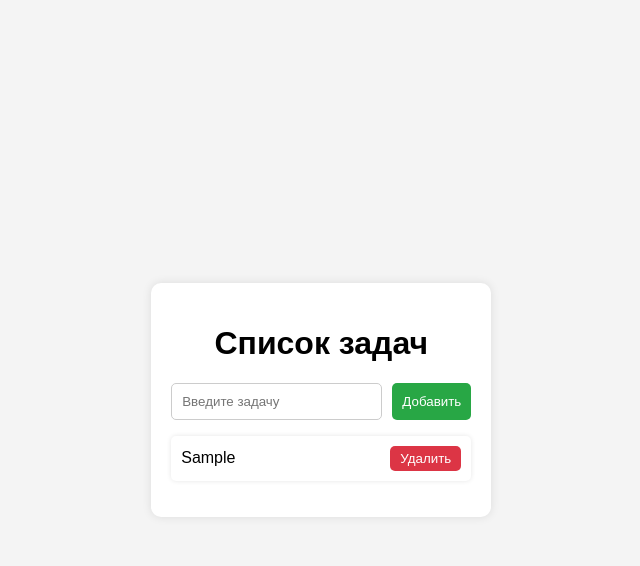
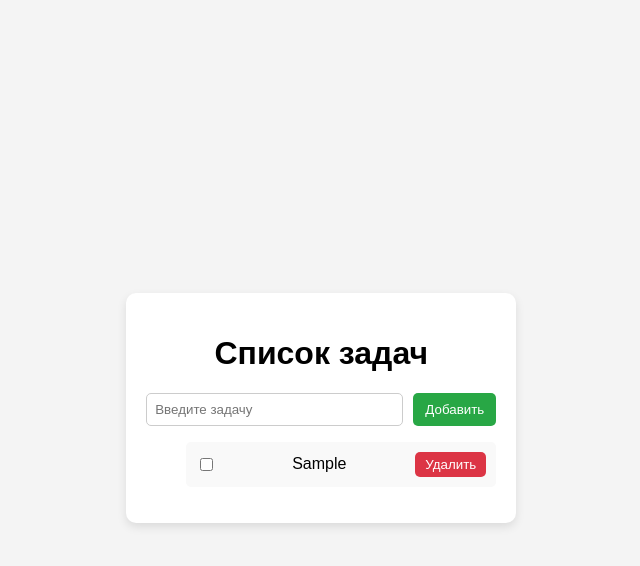
Before and after one commit to s-marceline/todo-list, a plain HTML site: page index.html in a window 1280 px wide. Both pictures are taken after typing "Sample" into the empty fields and a click on the button "Добавить". Shown: the whole page, without its empty margins (321-961 px from the left). Drawn offline with Linux system fonts and the light colour scheme.

Commit message:
updates task editing to single click

```diff
--- a/script.js
+++ b/script.js
@@ -2,55 +2,77 @@ document.addEventListener("DOMContentLoaded", () => {
     const taskInput = document.getElementById("taskInput");
     const addTaskBtn = document.getElementById("addTaskBtn");
     const taskList = document.getElementById("taskList");
-    // Загружаем сохранённые задачи
-    loadTasks();
-    // Добавление задачи
-    addTaskBtn.addEventListener("click", () => {
-        const taskText = taskInput.value.trim();
-        if (taskText === "") return;
 
-        addTask(taskText);
-        saveTasks();
+    // Функция добавления задачи
+    function addTask() {
+        if (taskInput.value.trim() === "") return;
+
+        const li = document.createElement("li");
+        li.classList.add("task-item");
+
+        // Создаем чекбокс
+        const checkbox = document.createElement("input");
+        checkbox.type = "checkbox";
+        checkbox.classList.add("task-checkbox");
+
+        // Создаем текст задачи (с возможностью редактирования)
+        const taskText = document.createElement("span");
+        taskText.textContent = taskInput.value;
+        taskText.classList.add("task-text");
+
+        // Создаем кнопку удаления
+        const deleteBtn = document.createElement("button");
+        deleteBtn.textContent = "Удалить";
+        deleteBtn.classList.add("delete-btn");
+
+        // Добавляем элементы в <li>
+        li.appendChild(checkbox);
+        li.appendChild(taskText);
+        li.appendChild(deleteBtn);
+        taskList.appendChild(li);
+
+        // Очищаем поле ввода
         taskInput.value = "";
-    });
-    // Функция добавления задачи в список
-    function addTask(taskText) {
-        const li = document.createElement("li");
-        li.textContent = taskText;
-    // Кнопка удаления
-    const deleteBtn = document.createElement("button");
-    deleteBtn.textContent = "Удалить";
-    deleteBtn.addEventListener("click", () => {
-        li.remove();
-        saveTasks();
-    });
-    // Отметка выполненного задания
-    li.addEventListener("click", () => {
-        li.classList.toggle("completed");
-        saveTasks();
-    });
-    li.appendChild(deleteBtn);
-    taskList.appendChild(li);
-}
-    // Сохранение задач в localStorage
-    function saveTasks() {
-        const tasks = [];
-        document.querySelectorAll("#taskList li").forEach(li => {
-            tasks.push({
-                text: li.textContent.replace("Удалить", "").trim(),
-                completed: li.classList.contains("completed")
+
+        // Чекбокс: зачёркивание текста
+        checkbox.addEventListener("change", () => {
+            taskText.style.textDecoration = checkbox.checked ? "line-through" : "none";
+        });
+
+        // Удаление задачи
+        deleteBtn.addEventListener("click", () => {
+            li.remove();
+        });
+
+        // Редактирование задачи (по одному клику)
+        taskText.addEventListener("click", () => {
+            const input = document.createElement("input");
+            input.type = "text";
+            input.value = taskText.textContent;
+            input.classList.add("edit-input");
+
+            li.replaceChild(input, taskText);
+            input.focus();
+
+            // Сохранение редактирования по Enter или потере фокуса
+            function saveEdit() {
+                taskText.textContent = input.value.trim() || "Без названия";
+                li.replaceChild(taskText, input);
+            }
+
+            input.addEventListener("keypress", (e) => {
+                if (e.key === "Enter") saveEdit();
             });
-        });
-        localStorage.setItem("tasks", JSON.stringify(tasks));
-    }
-    // Загрузка задач из localStorage
-    function loadTasks() {
-        const savedTasks = JSON.parse(localStorage.getItem("tasks")) || [];
-        savedTasks.forEach(task => {
-            addTask(task.text);
-            if (task.completed) {
-                taskList.lastChild.classList.add("completed");
-            }
+
+            input.addEventListener("blur", saveEdit);
         });
     }
+
+    // Добавление задачи по кнопке
+    addTaskBtn.addEventListener("click", addTask);
+
+    // Добавление задачи по Enter
+    taskInput.addEventListener("keypress", (e) => {
+        if (e.key === "Enter") addTask();
+    });
 });
--- a/style.css
+++ b/style.css
@@ -1,77 +1,90 @@
+/* Общий стиль */
 body {
     font-family: Arial, sans-serif;
+    background-color: #f4f4f4;
     display: flex;
     justify-content: center;
     align-items: center;
     height: 100vh;
-    background-color: #f4f4f4;
-     margin: 0;
 }
 
+/* Контейнер списка задач */
 .container {
     background: white;
     padding: 20px;
     border-radius: 10px;
-    box-shadow: 0 0 10px rgba(0, 0, 0, 0.1);
-    width: 300px;
+    box-shadow: 0px 4px 10px rgba(0, 0, 0, 0.1);
+    width: 350px;
     text-align: center;
 }
 
+/* Поле ввода и кнопка */
 .todo-form {
     display: flex;
     gap: 10px;
+    margin-bottom: 15px;
 }
 
-input {
+input[type="text"] {
     flex: 1;
-    padding: 10px;
+    padding: 8px;
     border: 1px solid #ccc;
     border-radius: 5px;
 }
 
 button {
-    padding: 10px;
+    background-color: #28a745;
+    color: white;
     border: none;
-    background: #28a745;
-    color: white;
+    padding: 8px 12px;
     border-radius: 5px;
     cursor: pointer;
 }
 
 button:hover {
-    background: #218838;
+    background-color: #218838;
 }
 
-ul {
-    list-style: none;
-    padding: 0;
+/* Список задач */
+.task-item {
+    display: flex;
+    align-items: center;
+    justify-content: space-between;
+    background: #f9f9f9;
+    padding: 10px;
+    margin: 5px 0;
+    border-radius: 5px;
+    transition: all 0.3s;
 }
 
-li {
-    background: #fff;
-    margin: 10px 0;
-    padding: 10px;
-    border-radius: 5px;
-    display: flex;
-    justify-content: space-between;
-    align-items: center;
-    box-shadow: 0 0 5px rgba(0, 0, 0, 0.1);
-    gap: 10px;
+.task-item:hover {
+    background: #e9e9e9;
 }
 
-li button {
-        padding: 5px 10px;
-        background: #dc3545;
+/* Чекбокс */
+.task-checkbox {
+    margin-right: 10px;
+}
+
+/* Кнопка удаления */
+.delete-btn {
+    background-color: #dc3545;
     color: white;
     border: none;
+    padding: 5px 10px;
     border-radius: 5px;
     cursor: pointer;
 }
 
-    li button:hover {
-        background: #c82333;
+.delete-btn:hover {
+    background-color: #c82333;
 }
-.completed {
-    text-decoration: line-through;
-    color: gray;
+/* Стили для редактирования задачи */
+.edit-input {
+    font-size: 16px;
+    padding: 5px;
+    border: 1px solid #ccc;
+    border-radius: 5px;
+    outline: none;
+    width: 80%;
 }
```
Also changed, not shown: index.html (+2 -1 lines). Lines whose indentation alone changed are shown as unchanged.
